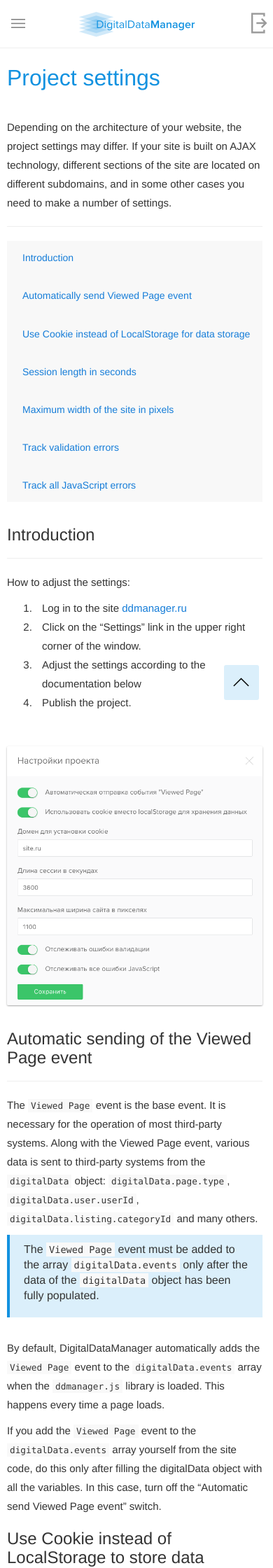
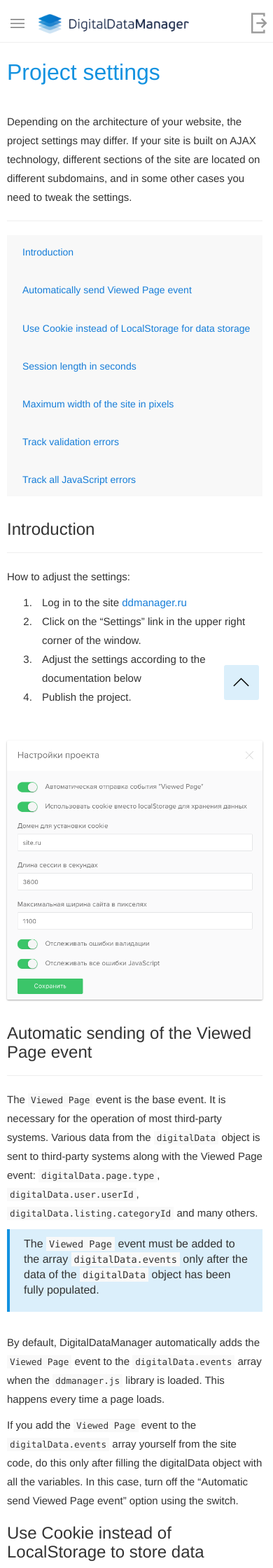
Before and after one commit to segmentstream-com/segmentstream-com.github.io, a Jekyll site: the page built from _docs/for-analyst/settings.md, in a window 390 px wide. Shown: the top 2240 px of the page at 70% size. Built offline with Jekyll 4.4.1, drawn with Linux system fonts in a browser that asks for light colours; nearby versions of some CDN libraries; some of the changed text lies outside the part shown.

Commit message:
layout & image update

```diff
--- a/_docs/for-analyst/settings.md
+++ b/_docs/for-analyst/settings.md
@@ -6,7 +6,7 @@
 order: 1
 ---
 
-Depending on the architecture of your website, the project settings may differ. If your site is built on AJAX technology, different sections of the site are located on different subdomains, and in some other cases you need to make a number of settings.
+Depending on the architecture of your website, the project settings may differ. If your site is built on AJAX technology, different sections of the site are located on different subdomains, and in some other cases you need to tweak the settings.
 
 ### Navigation
 ------
@@ -32,17 +32,17 @@
 
 ### <a name="1"></a> Automatic sending of the Viewed Page event
 ------
-The `Viewed Page` event is the base event. It is necessary for the operation of most third-party systems. Along with the Viewed Page event, various data is sent to third-party systems from the `digitalData` object: `digitalData.page.type`, `digitalData.user.userId`, `digitalData.listing.categoryId` and many others.
+The `Viewed Page` event is the base event. It is necessary for the operation of most third-party systems. Various data from the `digitalData` object is sent to third-party systems along with the Viewed Page event: `digitalData.page.type`, `digitalData.user.userId`, `digitalData.listing.categoryId` and many others.
 
 > The `Viewed Page` event must be added to the array `digitalData.events` only after the data of the `digitalData` object has been fully populated.
 
 By default, DigitalDataManager automatically adds the `Viewed Page` event to the `digitalData.events` array when the `ddmanager.js` library is loaded. This happens every time a page loads.
 
-If you add the `Viewed Page` event to the `digitalData.events` array yourself from the site code, do this only after filling the digitalData object with all the variables. In this case, turn off the "Automatic send Viewed Page event" switch.
+If you add the `Viewed Page` event to the `digitalData.events` array yourself from the site code, do this only after filling the digitalData object with all the variables. In this case, turn off the "Automatic send Viewed Page event" option using the switch.
 
 ### <a name="2"></a> Use Cookie instead of LocalStorage to store data
 ------
-DigitalDataManager allows you to create new variables based on the events and variables of the `digitalData` object and save them for a certain period. For example: you need to give google analytics the number of times product pages are viewed before a transaction. For more information about saving variables, see [Variables](/for-analyst/events/).
+DigitalDataManager allows you to create new variables based on the events and variables of the `digitalData` object and save them for a certain period. For example: you need to give google analytics the number of times product pages are viewed before a transaction is completed. For more information about saving variables, see [Variables](/for-analyst/events/).
 
 By default, the value of any variable is stored in the [LocalStorage] (https://www.w3schools.com/html/html5_webstorage.asp) of the visitor's browser as a string. LocalStorage is supported by all modern browsers. Unlike Cookie, LocalStorage is a more secure storage, holds up to 5 MB, and information is never sent to the server.
 
--- a/css/main.css
+++ b/css/main.css
@@ -393,18 +393,18 @@
         height: 26px;
         width: 40px;
         background-size: 20px 13px;
-        background-position: center;
-        position: absolute;
+        background-position: left;
+        float: left;
     }
 
     #menu-toggle.active {
         background: url(../img/x.png) no-repeat;
         background-size: 18px 16px;
-        background-position: center;
+        background-position: left;
     }
 
     .brand {
-        float: right;
+        float: left;
     }
 
     .brand img {
@@ -553,3 +553,18 @@
     }
 
 }
+
+@media only screen and (max-width: 450px)  {
+
+    .ddm-logo {
+        margin-left: 10px;
+        margin-right: 10px;
+        margin-bottom: 12px;
+    }
+
+    .brand img {
+        height: 28px;
+        margin-top: 20px;
+    }
+
+}
```
Also changed, not shown: _docs/for-analyst/index.md (+5 -5 lines), index.md (+3 -3 lines), img/integrations.4.png (added), img/integrations.5.png (added), img/integrations.vkontakte.4.png, img/logo-gray@2x.png (added), img/logo@2x.png, 1 other file.
